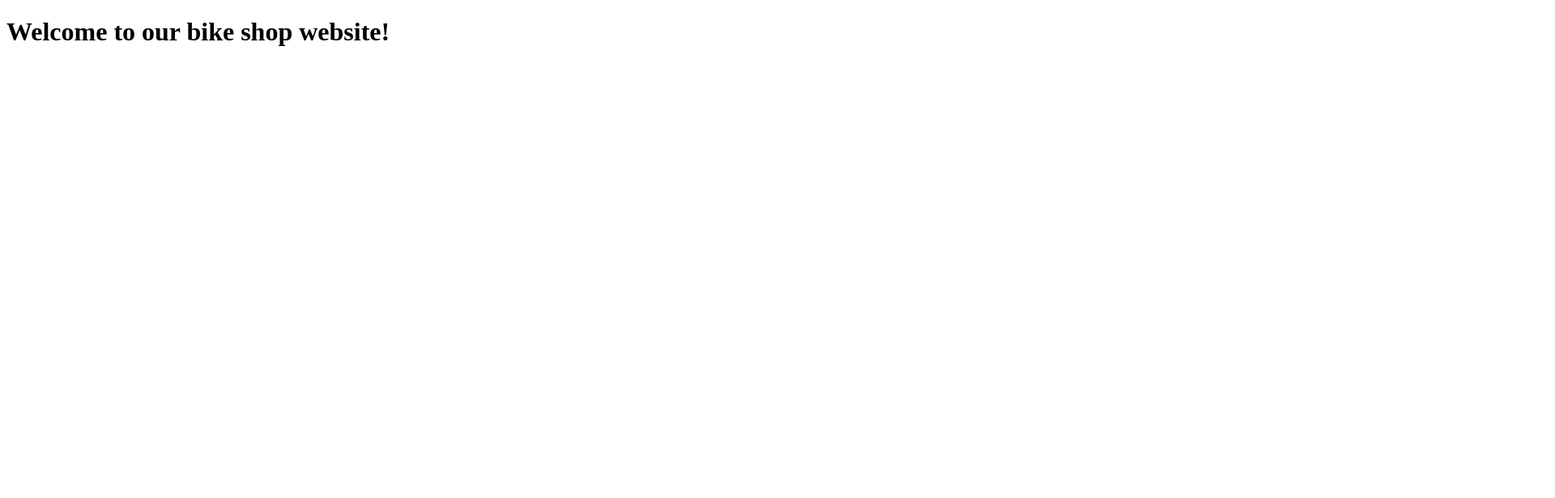
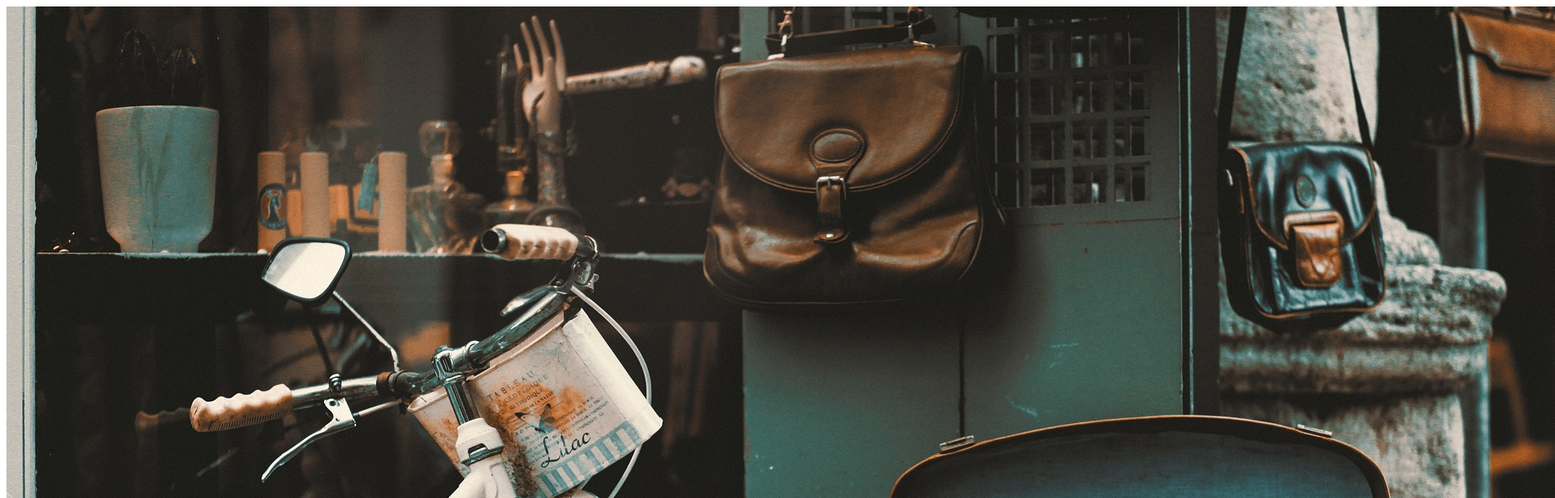
Before and after one commit to raudisprakse/git-one, a plain HTML site: page html/index.html in a window 1280 px wide. Shown: the top 616 px of the page at 81% size, 1920 px wide, since content can reach past the window. Drawn offline with Linux system fonts and the light colour scheme; files whose address does not match are found by name.

Commit message:
Added picture for header

```diff
--- a/html/index.html
+++ b/html/index.html
@@ -4,7 +4,8 @@
     <meta charset="UTF-8">
     <meta http-equiv="X-UA-Compatible" content="IE=edge">
     <meta name="viewport" content="width=device-width, initial-scale=1.0">
-    <title>Document</title>
+    <title>Bike Shop</title>
+    <img src="C:\Users\arturs.raudis\Desktop\work\prakse_web\img\pic-1.jpg" alt="Bike picture header">
 </head>
 <body>
     <h1>Welcome to our bike shop website!</h1>
```
